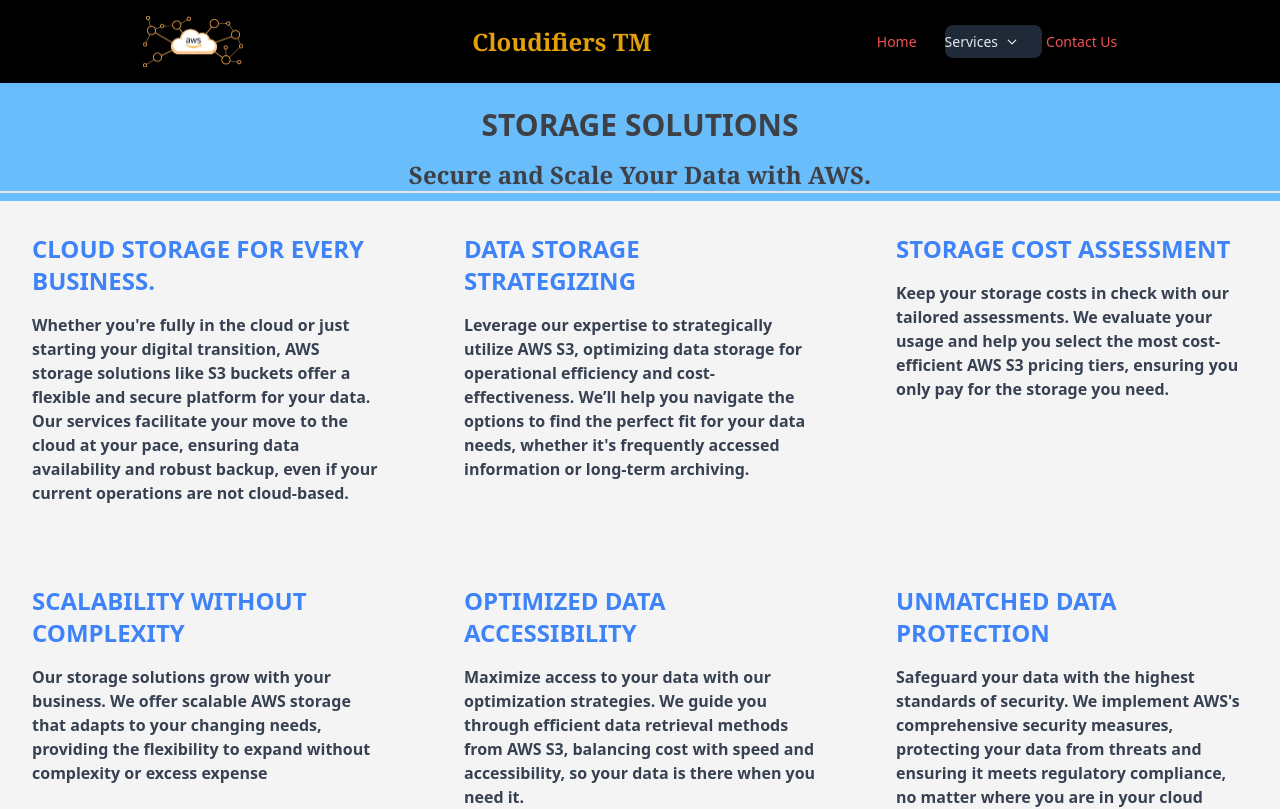
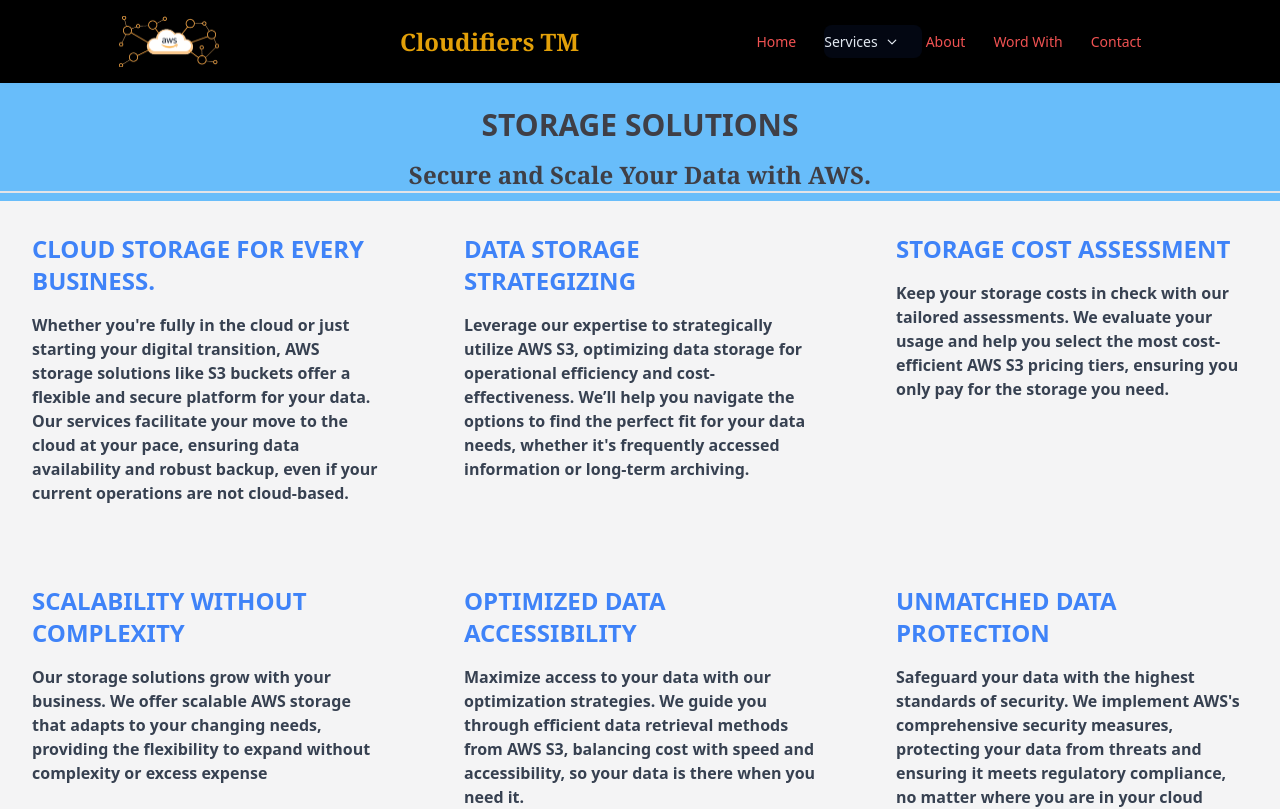
Before and after one commit to ilknurtuncer/mk-aws, a React (Create React App) app: page /StorageSolutions in a window 1280 px wide. Shown: the top 809 px of the page. Built offline with nearby package versions, Linux system fonts and the light colour scheme.

Commit message:
navbar link add and sevices  description remove

```diff
--- a/src/components/NavbarWithMegaMenu.jsx
+++ b/src/components/NavbarWithMegaMenu.jsx
@@ -34,55 +34,55 @@
 const navListMenuItems = [
   {
     title: "SecurityBusiness",
-    description: "Find the perfect solution for your needs.",
+    description: "",
     icon: SquaresPlusIcon,
     link: "/SecurityBusiness",
   },
   {
     title: "Build Aws",
-    description: "Meet and learn about our dedication",
+    description: "",
     icon: UserGroupIcon,
     link: "/BuildAws",
   },
   {
     title: "Backup-Dısaster",
-    description: "Find the perfect solution for your needs.",
+    description: "",
     icon: Bars4Icon,
     link: "/BachupDisaster",
   },
   {
     title: "Cost Revıew",
-    description: "Learn how we can help you achieve your goals.",
+    description: "",
     icon: SunIcon,
     link: "ConstReview",
   },
   {
     title: "Storage Solutıons",
-    description: "Reach out to us for assistance or inquiries",
+    description: "",
     icon: GlobeAmericasIcon,
     link: "/StorageSolutions",
   },
   {
     title: "fullstack",
-    description: "Find the perfect solution for your needs.",
+    description: "",
     icon: PhoneIcon,
     link: "/fullstack",
   },
   {
     title: "Cloud Mıgratıon",
-    description: "Read insightful articles, tips, and expert opinions.",
+    description: "",
     icon: NewspaperIcon,
     link: "/CloudMig",
   },
   {
     title: "Performance Optımısatıon",
-    description: "Find the perfect solution for your needs.",
+    description: "",
     icon: RectangleGroupIcon,
     link: "/Performance",
   },
   {
     title: "Aws Well-Archıtected Revıew",
-    description: "Explore limited-time deals and bundles",
+    description: "",
     icon: TagIcon,
     link: "/AwsWellAr",
   },
@@ -135,7 +135,7 @@
         <MenuHandler>
           <Typography as="div" variant="small" className="font-medium">
             <ListItem
-              className="flex items-center gap-2 py-2 pr-6 font-medium text-slate-200 bg-gray-800"
+              className="flex items-center gap-2 py-2 pr-6 font-medium text-slate-200 bg-gray-950"
               selected={isMenuOpen || isMobileMenuOpen}
               onClick={() => setIsMobileMenuOpen((cur) => !cur)}
             >
@@ -183,12 +183,30 @@
         <ListItem className="flex items-center gap-2 py-2 pr-6">Home</ListItem>
       </Typography>
       <NavListMenu />
+      <Typography
+        as={Link}
+        to="/"
+        variant="small"
+        color="red"
+        className="font-medium"
+      >
+      <ListItem className="flex items-center gap-2 py-2 pr-6">About</ListItem>
+      </Typography>
+      <Typography
+        as={Link}
+        to="/"
+        variant="small"
+        color="red"
+        className="font-medium"
+      >
+      <ListItem className="flex items-center gap-2 py-2 pr-6">Word With</ListItem>
+      </Typography>
       <Typography as="div" variant="small" color="red" className="font-medium">
         <ListItem
           className="flex items-center gap-2 py-2 pr-6"
           onClick={() => navigate("/contact")}
         >
-          Contact Us
+          Contact
         </ListItem>
       </Typography>
     </List>
--- a/src/services/AwsWellAr.jsx
+++ b/src/services/AwsWellAr.jsx
@@ -1,3 +1,4 @@
+/* eslint-disable jsx-a11y/anchor-is-valid */
 /* eslint-disable jsx-a11y/alt-text */
 import ağ1 from '../assets/pictures/ağ1.jpg'
 import ağ2 from "../assets/pictures/ağ2.jpg";
--- a/src/services/BachupDisaster.jsx
+++ b/src/services/BachupDisaster.jsx
@@ -1,3 +1,4 @@
+/* eslint-disable jsx-a11y/anchor-is-valid */
 
 
 const BachupDisaster = () => {
```
